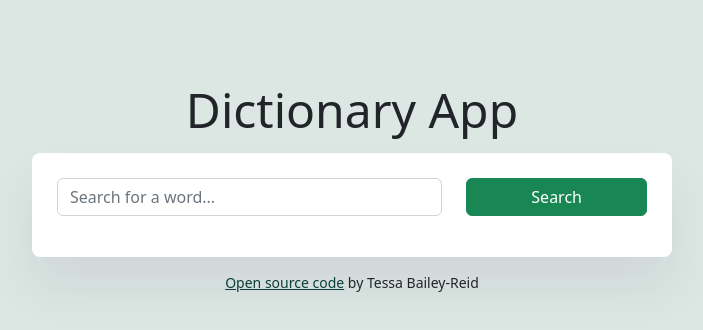
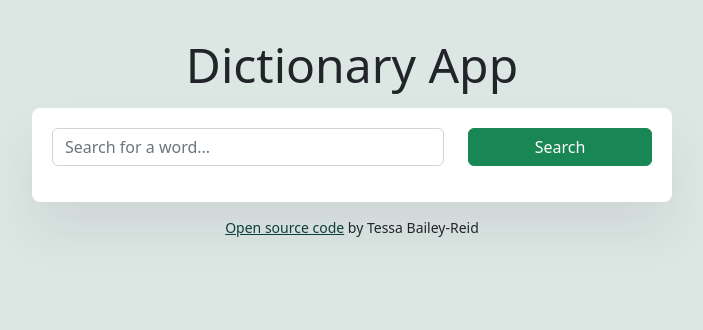
Before and after one commit to TessBReid/dictionary-project, a React (Create React App) app: page / in a window 1280 px wide. Shown: the top 330 px of the page, without its empty margins (288-991 px from the left). Built offline with nearby package versions, Linux system fonts and the light colour scheme; no server answers.

Commit message:
Styled spacing of images

```diff
--- a/src/App.css
+++ b/src/App.css
@@ -1,6 +1,6 @@
 .App {
   max-width: 700px;
-  margin: 45px auto;
+  margin: 0 auto;
   padding: 30px;
 }
 
--- a/src/DictionarySearch.css
+++ b/src/DictionarySearch.css
@@ -3,5 +3,5 @@
   border-radius: 8px;
   background: #fff;
   margin-top: 5px;
-  padding: 25px;
+  padding: 20px;
 }
--- a/src/Photos.css
+++ b/src/Photos.css
@@ -1,4 +1,4 @@
 .Photos img {
-  margin-bottom: 25px;
   border-radius: 4px;
+  margin: 12px auto;
 }
```
